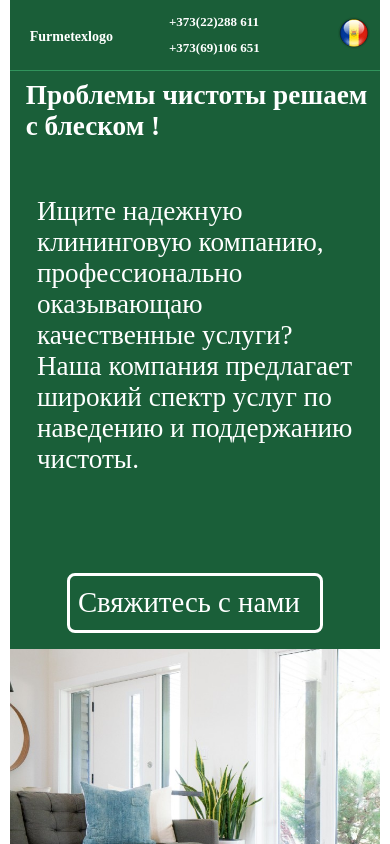
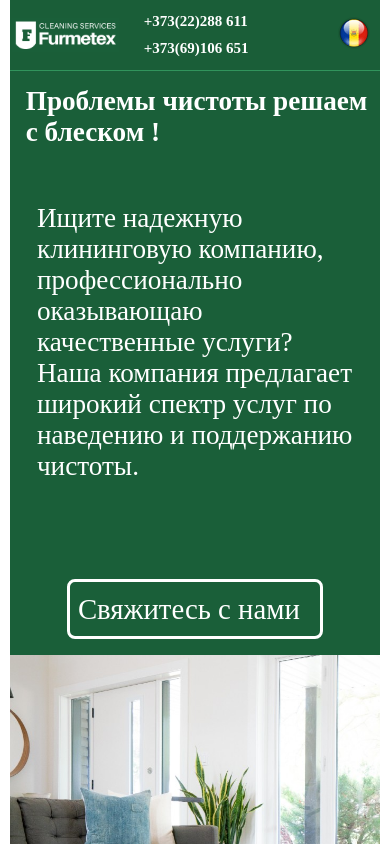
Before and after one commit to TarlapanAndrei/clean-project, a React (Create React App) app: page / in a window 390 px wide. Shown: the top 844 px of the page. Built offline with nearby package versions, Linux system fonts and the light colour scheme.

Commit message:
adding logo and correct responsive

```diff
--- a/src/components/greenAndWindow/greenAndWindow.styled.jsx
+++ b/src/components/greenAndWindow/greenAndWindow.styled.jsx
@@ -91,27 +91,28 @@ export const Hdiv = styled.div`
       }
     }
     @media (max-width: 859px){
+      margin-top: 2.7em;
       h1{
-        font-size: 1.3rem;
+        font-size: 1.4rem;
       }
     }
     @media (max-width: 780px){
       h1{
         margin-bottom: .1em;
         font-size: 1.1rem;
-        margin-top: 1.5em;
+        margin-top: 2em;
       }
     }
     @media (max-width: 764px){
       h1{
         font-size: 1rem;
-        margin-top: 1.2em;
+        margin-top: 2em;
       }
     }
     @media (max-width: 654px){
       h1{
         font-size: .9rem;
-        margin-top: 1em;
+        margin-top: 1.5em;
         margin-bottom: 0;
       }
     }
@@ -156,7 +157,7 @@ export const Pdiv = styled.div`
     font-size: 1.1rem;
   }
   @media (max-width: 764px){
-    font-size: 1rem;
+    font-size: 0.93rem;
   }
   @media (max-width: 622px){
     font-size: .9rem;
--- a/src/components/header/header.component.jsx
+++ b/src/components/header/header.component.jsx
@@ -5,13 +5,14 @@ import { selectLanguage } from '../../redux/content/content.selectors';
 import { changeLangToRu, changeLangToRo } from '../../redux/content/content.actions';
 import ro from '../../assets/ro.png';
 import ru from '../../assets/ru.png';
+import Logo from '../../assets/Logo.png'
 
 import { HeaderContainer, HeaderLogoDiv, HeaderPhoneDiv, HeaderLanguageChange, HeaderPhoneDivMedia, LitleScreenPhone, LitleScomeEveryPhone } from './header.styled';
 
 const Header = ({selectLanguage, changeLangToRu, changeLangToRo}) =>(
   <HeaderContainer>
     <HeaderLogoDiv>
-      Furmetexlogo
+      <img src={Logo} alt="logo"/>
     </HeaderLogoDiv>
     <HeaderPhoneDiv>
       +373(22)288 611
--- a/src/components/header/header.styled.jsx
+++ b/src/components/header/header.styled.jsx
@@ -1,5 +1,5 @@
 import styled from 'styled-components';
-import {Link} from 'react-router-dom';
+
 
 export const HeaderContainer = styled.div`
   background-color: rgba(26, 95, 57, 0.5);
@@ -35,28 +35,35 @@ export const HeaderLogoDiv = styled.div`
   width: 30%;
   height: 100%;
   display:flex;
-  justify-content: start;
+  justify-content:center;
   align-items: center;
-  padding: 0 40px;
-  @media screen and (max-width: 600px){
-    width: 40%;
-    font-size: 14px;
-    padding: 5px 5px;
-    margin-top: 3px;
+   img{
+     width: 56%;
+   }
+   @media screen and (max-width: 1024px){
+    img{
+      width: 80%;
+    }
+   }
+  @media screen and (max-width: 990px){
+    img{
+      width: 80%;
+    }
   }
-  @media screen and (max-width: 900px){
-    justify-content: flex-start;
-    width: 40%;
-    padding-left: 20px;
+  @media screen and (max-width: 731px){
+    img{
+      width: 88%;
+    }
   }
-  @media screen and (max-width: 414px) and (-webkit-min-device-pixel-ratio:2){
-    height: 70px;
-    font-size: 17px;
+  @media screen and (max-width: 640px){
+    img{
+      width: 90%;
+    }
   }
-  @media screen and (max-width: 320px) and (-webkit-min-device-pixel-ratio:2){
-    justify-content: flex-start;
-    width: 40%;
-    padding-left: 15px;
+   @media screen and (max-width: 414px){
+    img{
+      width: 96%;
+    }
   }
 `;
 export const HeaderPhoneDiv = styled.div`
@@ -84,8 +91,8 @@ export const HeaderLanguageChange = styled.div`
   @media screen and (max-width: 900px){
     padding-right: 10px;
   }
-  @media screen and (max-width: 414px) and (-webkit-min-device-pixel-ratio:2){
-    padding-right: 15px;
+  @media screen and (max-width: 414px){
+    width: 10%;
   }
   @media screen and (max-width: 320px) and (-webkit-min-device-pixel-ratio:2){
     padding-right: 5px;
@@ -103,6 +110,7 @@ export const LitleScreenPhone = styled.div`
 `;
 export const LitleScomeEveryPhone = styled.div`
    padding: 5px 0;
+   font-size: 15px;
    @media screen and (max-width: 411px) and (-webkit-min-device-pixel-ratio:2){
      font-size: 15px;
    }
```
Also changed, not shown: src/assets/Logo.png (added).
